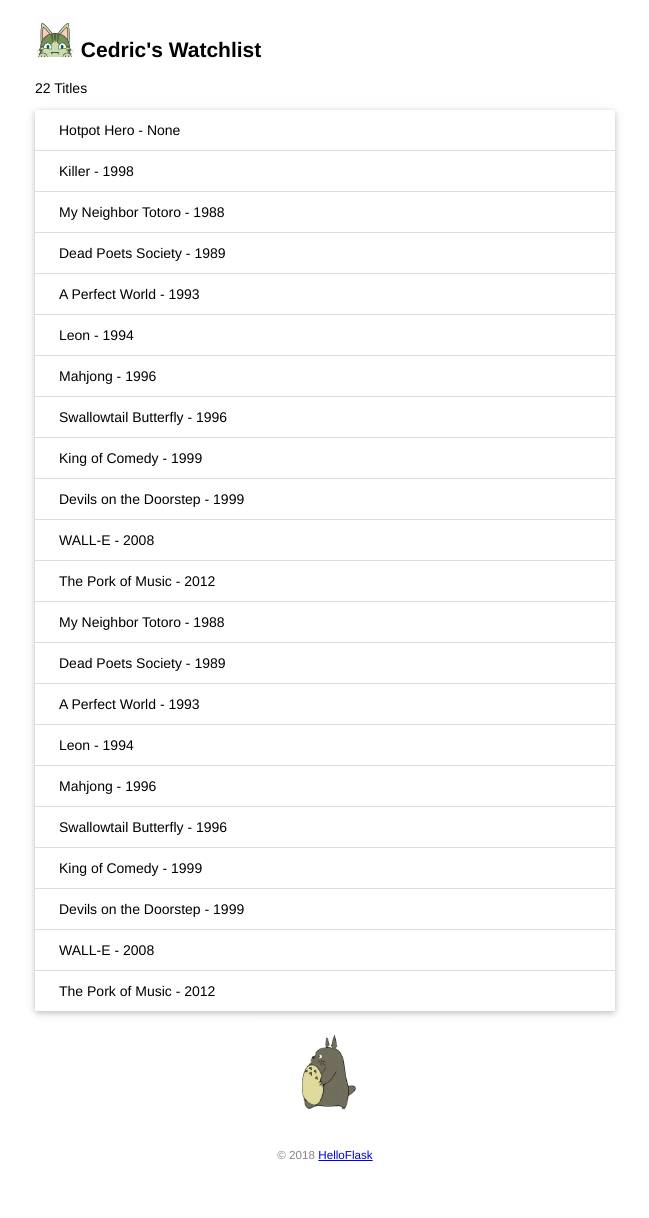
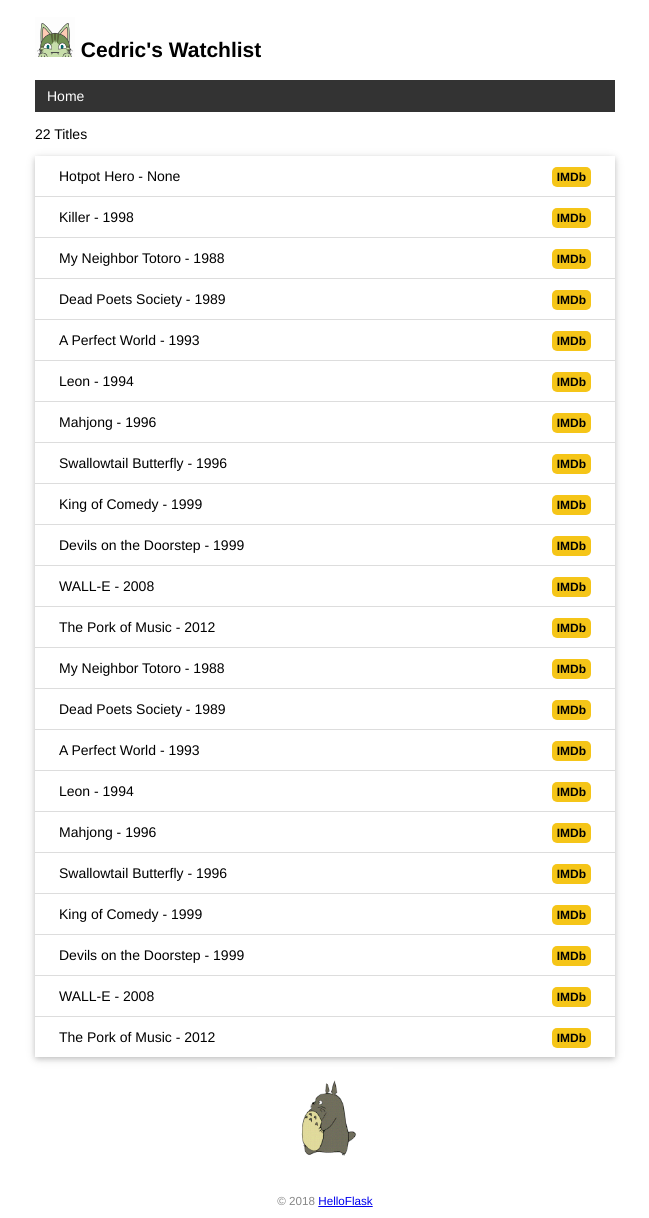
Before and after one commit to Jinqiao-Li/watchlist, a Flask app: page / in a window 1280 px wide. Shown: the whole page, without its empty margins (315-964 px from the left). Before the commit the page ends 1161 px from the top, so only its background shows below. Run offline with Flask 3, Linux system fonts and the light colour scheme.

Commit message:
Add base template and error template

```diff
--- a/app.py
+++ b/app.py
@@ -48,13 +48,21 @@
     db.create_all()
     click.echo('Initialized database.')
 
+# use in all templates
+@app.context_processor
+def inject_user():
+    user = User.query.first()
+    return dict(user=user)
 
+@app.errorhandler(404)  # error code
+def page_not_found(e):  # 接受异常对象作为参数
+    return render_template('404.html'), 404  # return template and status code
 
 @app.route('/')
 def index():
-    user = User.query.first()
     movies = Movie.query.all()
-    return render_template('index.html', user=user, movies=movies)
+    return render_template('index.html', movies=movies)
+
 
 class User(db.Model):  # table name: user（自动生成，小写处理）
     id = db.Column(db.Integer, primary_key=True)  # 主键
@@ -65,17 +73,3 @@
     id = db.Column(db.Integer, primary_key=True)  # 主键
     title = db.Column(db.String(60))  # 电影标题
     year = db.Column(db.String(4))  # 电影年份
-
-name = 'Leee'
-movies = [
-    {'title': 'My Neighbor Totoro', 'year': '1988'},
-    {'title': 'Dead Poets Society', 'year': '1989'},
-    {'title': 'A Perfect World', 'year': '1993'},
-    {'title': 'Leon', 'year': '1994'},
-    {'title': 'Mahjong', 'year': '1996'},
-    {'title': 'Swallowtail Butterfly', 'year': '1996'},
-    {'title': 'King of Comedy', 'year': '1999'},
-    {'title': 'Devils on the Doorstep', 'year': '1999'},
-    {'title': 'WALL-E', 'year': '2008'},
-    {'title': 'The Pork of Music', 'year': '2012'},
-]
--- a/static/style.css
+++ b/static/style.css
@@ -46,3 +46,41 @@
     margin: 0 auto;
     height: 100px;
 }
+
+nav ul {
+    list-style-type: none;
+    margin: 0;
+    padding: 0;
+    overflow: hidden;
+    background-color: #333;
+}
+
+nav li {
+    float: left;
+}
+
+nav li a {
+    display: block;
+    color: white;
+    text-align: center;
+    padding: 8px 12px;
+    text-decoration: none;
+}
+
+nav li a:hover {
+    background-color: #111;
+}
+
+.float-right {
+    float: right;
+}
+
+.imdb {
+    font-size: 12px;
+    font-weight: bold;
+    color: black;
+    text-decoration: none;
+    background: #F5C518;
+    border-radius: 5px;
+    padding: 3px 5px;
+}
--- /dev/null
+++ b/templates/base.html
@@ -0,0 +1,28 @@
+<!DOCTYPE html>
+<html lang="en">
+
+<head>
+    {% block head %}
+    <meta charset="utf-8">
+    <meta name="viewport" content="width=device-width, initial-scale=1.0">
+    <title>{{ user.name }}'s Watchlist</title>
+    <link rel="icon" href="{{ url_for('static', filename='favicon.ico') }}">
+    <link rel="stylesheet" href="{{ url_for('static', filename='style.css') }}" type="text/css">
+    {% endblock %}
+</head>
+
+<body>
+    <h2>
+        <img alt="Avatar" class="avatar" src="{{ url_for('static', filename='images/avatar.png') }}">
+        {{ user.name }}'s Watchlist
+    </h2>
+    <nav>
+        <ul>
+            <li><a href="{{ url_for('index') }}">Home</a></li>
+        </ul>
+    </nav>
+    {% block content %}{% endblock %}
+    <footer>
+        <small>&copy; 2018 <a href="http://helloflask.com/book/3">HelloFlask</a></small>
+    </footer>
+</body>
--- a/templates/index.html
+++ b/templates/index.html
@@ -1,34 +1,15 @@
-<!DOCTYPE html>
-<html lang="en">
+{% extends 'base.html' %}
 
-<head>
-        <meta charset="utf-8">
-        {# {{ ... }} for variables #}
-        <title>
-            {{ user.name }}'s watch list
-        </title>
-        <link rel="icon" href="{{ url_for('static', filename='images/favicon.png') }}">
-        <link rel="stylesheet" href="{{ url_for('static', filename='style.css') }}" type="text/css">
-</head>
-
-<body>
-
-    <h2>
-        <img alt="Avatar" class="avatar" src="{{ url_for('static', filename='images/avatar.png') }}">
-        {{ user.name }}'s Watchlist
-    </h2>
-    <p>{{ movies|length }} Titles</p>
-
-    <ul class="movie-list">
-        {% for movie in movies %}
-        <li>{{ movie.title }} - {{ movie.year }}</li>
-        {% endfor %}
-    </ul>
-    <img alt="Walking Totoro" class="totoro" src="{{ url_for('static', filename='images/totoro.gif') }}">
-
-    <footer>
-        <small>&copy; 2018 <a href="http://helloflask.com/book/3">HelloFlask</a></small>
-    </footer>
-</body>
-
-</html>
+{% block content %}
+<p>{{ movies|length }} Titles</p>
+<ul class="movie-list">
+    {% for movie in movies %}
+    <li>{{ movie.title }} - {{ movie.year }}
+        <span class="float-right">
+            <a class="imdb" href="https://www.imdb.com/find?q={{ movie.title }}" target="_blank" title="Find this movie on IMDb">IMDb</a>
+        </span>
+    </li>
+    {% endfor %}
+</ul>
+<img alt="Walking Totoro" class="totoro" src="{{ url_for('static', filename='images/totoro.gif') }}" title="to~to~ro~">
+{% endblock %}
```
Also changed, not shown: templates/404.html (added, +29 -0 lines), static/favicon.ico (added).
